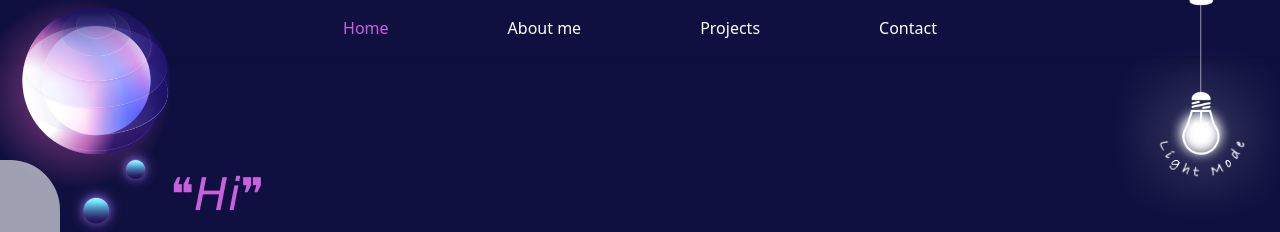
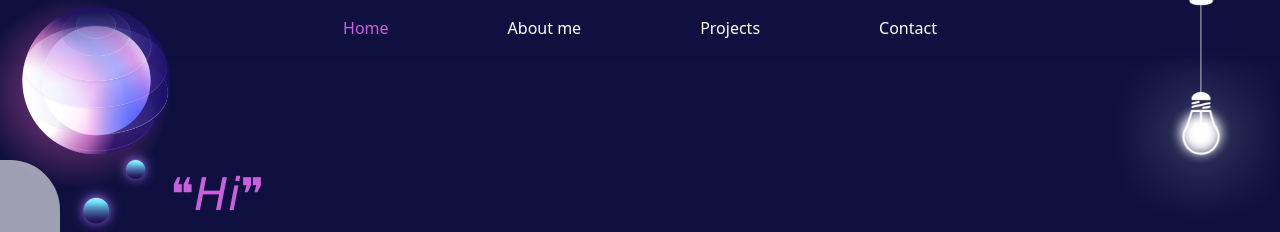
Before and after one commit to Priyanka-1309/priyanka-porfolio, a React (Vite) app: page / in a window 1280 px wide. Shown: the top 232 px of the page. Built offline with nearby package versions, Linux system fonts and the light colour scheme.

Commit message:
light remove

```diff
--- a/src/components/header/Navbar.jsx
+++ b/src/components/header/Navbar.jsx
@@ -2,7 +2,7 @@ import React, { useState } from 'react'
 import { NavLink } from 'react-router-dom'
 import logo from '../../assets/images/planetImg1.png'
 import mode from '../../assets/images/lightMode.png'
-import modeLightText from "../../assets/images/lightModeText.png"
+// import modeLightText from "../../assets/images/lightModeText.png"
 
 const Navbar = () => {
   const [open, setOpen] = useState(false)
@@ -38,11 +38,7 @@ const Navbar = () => {
 
         <div className="absolute top-[0px] right-[0px]">
           <img src={mode} alt="Mode" className="h-30 sm:h-30 lg:h-50 xl:h-60 w-auto" />
-          <img
-            src={modeLightText}
-            alt="Mode Text"
-            className="absolute top-[72px] right-[14px] md:top-[72px] md:right-[14px] lg:top-[115px] lg:right-[26px] xl:top-[138px] xl:right-[30px] h-6 sm:h-6 lg:h-9 xl:h-11 w-auto"
-          />
+
         </div>
       </nav>
     {/* to take space on desktop and tablet */}
--- a/src/components/home/HomePageExperience.jsx
+++ b/src/components/home/HomePageExperience.jsx
@@ -14,7 +14,7 @@ function HomePageExperience() {
     {
       role: "UI/UX Designer",
       company: "Synexis Venture",
-      duration: "December – Present",
+      duration: "September – Present",
       description:
        "Currently working as a UI/UX Designer at Synexis Venture, designing modern, scalable, and user-focused digital products for web and mobile platforms. I collaborate closely with developers and stakeholders to translate requirements into intuitive interfaces, maintain design consistency, and deliver impactful user experiences that balance aesthetics with functionality.",
     }
```
Also changed, not shown: src/assets/images/lightModeText.png (deleted).
